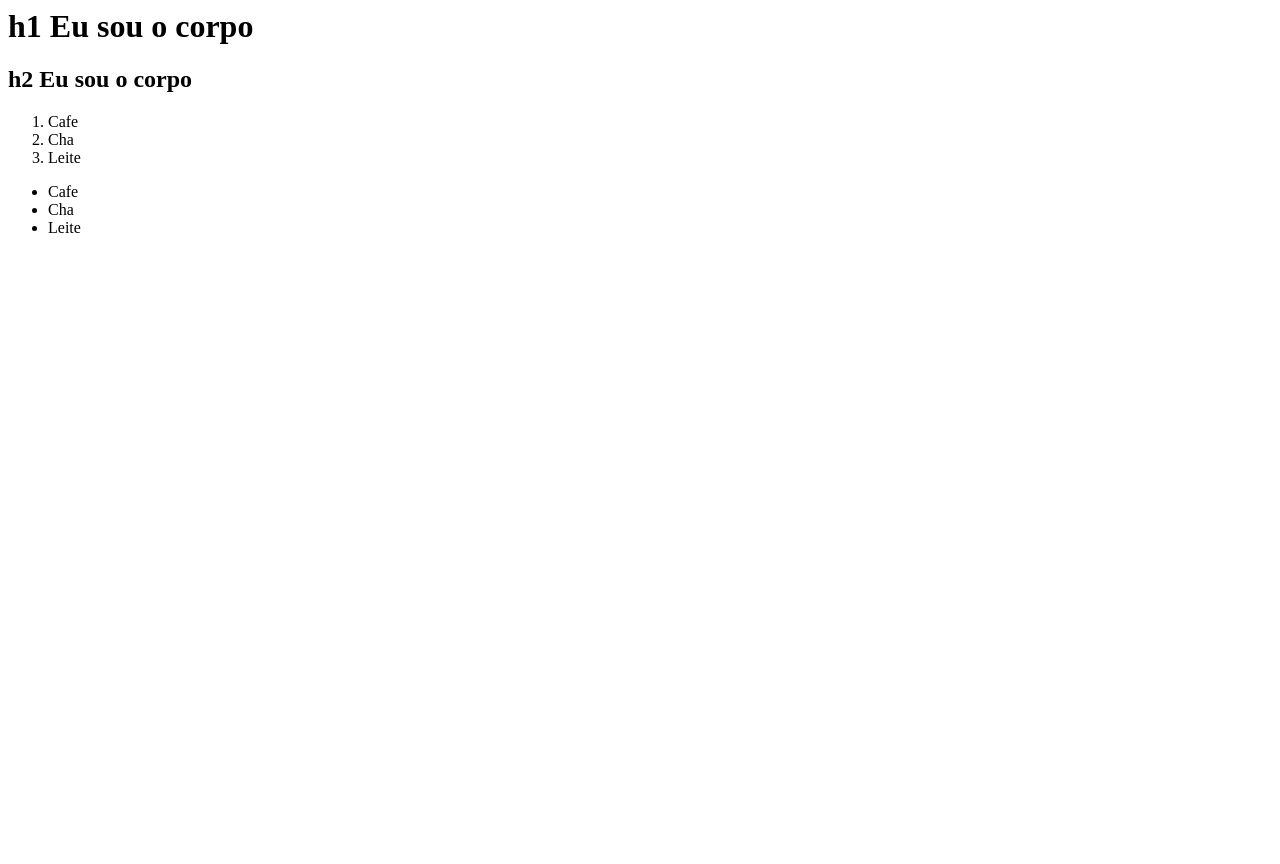
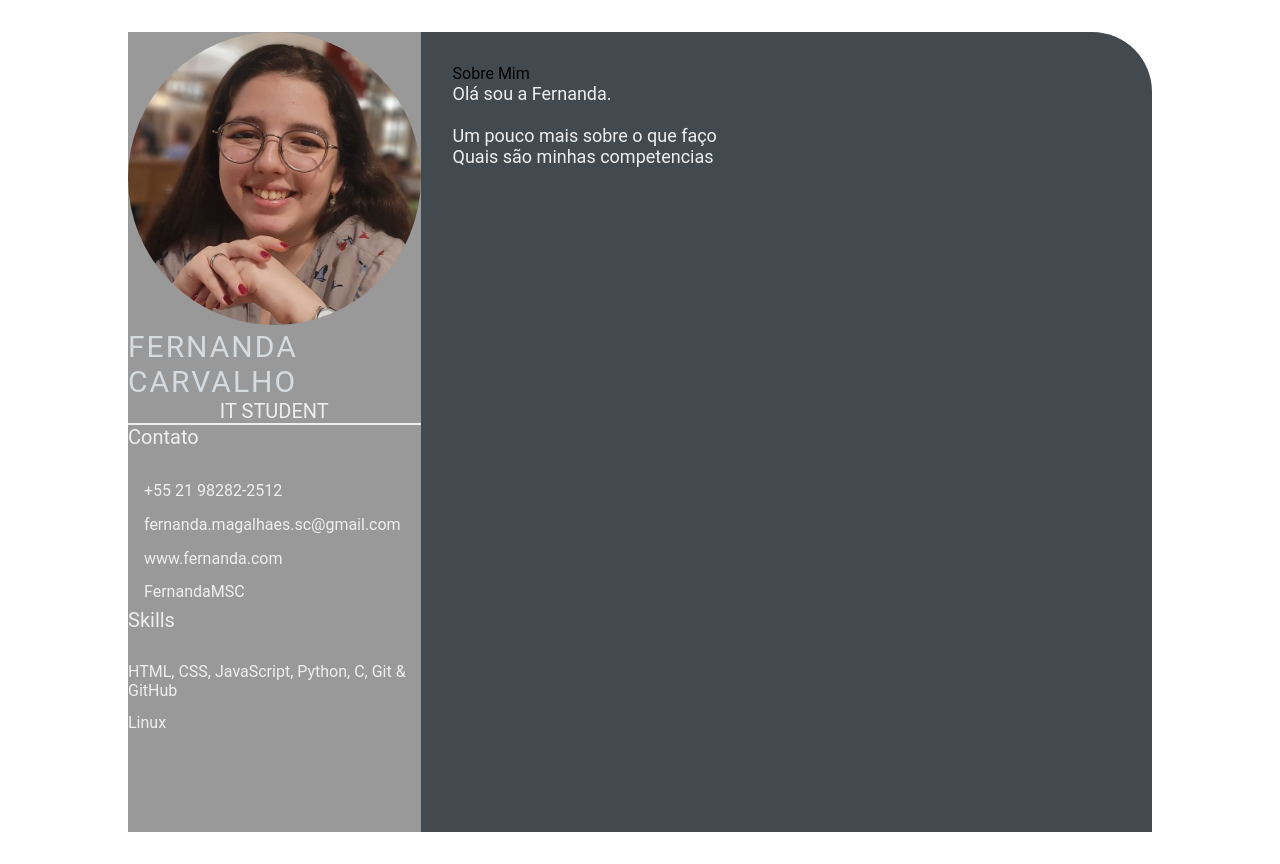
Before and after one commit to FernandaMSC/devweek.github.io, a plain HTML site: page index.html in a window 1280 px wide. Before the commit the page ends 800 px from the top, so only its background shows below. Drawn offline with Linux system fonts and the light colour scheme.

Commit message:
adicionado style.css e alterado index.html para primeira versão do currículo (#2)

```diff
--- a/index.html
+++ b/index.html
@@ -1,21 +1,53 @@
-<html>
-    <head>
-        <title>
-            Olá, eu sou a cabeça
-        </title>
-    </head>
-    <body>
-        <h1>h1 Eu sou o corpo</h1>
-        <h2>h2 Eu sou o corpo</h2>
-    </body>
-    <ol>
-        <li>Cafe</li>
-        <li>Cha</li>
-        <li>Leite</li>
-    </ol>
-    <ul>
-        <li>Cafe</li>
-        <li>Cha</li>
-        <li>Leite</li>
-    </ul>
+<!DOCTYPE html>
+<html lang="en">
+<head>
+    <meta charset="UTF-8">
+    <meta http-equiv="X-UA-Compatible" content="IE=edge">
+    <meta name="viewport" content="width=device-width, initial-scale=1.0">
+    <title>Fernanda Carvalho CV</title>
+
+    <link rel="stylesheet" href="style.css">
+
+</head>
+<body>
+    <main class="resume-contents">
+        <section class="left-section">
+                <section class="left-section-content">
+                    <div class="profile">
+                        <img class="profile-image" src="img/profile-image.jpeg" alt="Profile image">
+                        <p class="name">Fernanda Carvalho</p>
+                        <p class="profession">IT Student</p>
+                    </div>
+                    <div class="contact-info">
+                        <p class="left-title">Contato</p>
+                        <ul>
+                            <li><i class="fa fa-phone" ></i>+55 21 98282-2512</li>
+                            <li><i class="fa fa-envelope" ></i>fernanda.magalhaes.sc@gmail.com</li>
+                            <li><i class="fa fa-globe" ></i>www.fernanda.com</li>
+                            <li><i class="fa fa-github" ></i>FernandaMSC</li>
+                        </ul>
+                    </div>
+                    <div class="skills">
+                        <p class="left-title">Skills</p>
+                        <ul>
+                            <li><p>HTML, CSS, JavaScript, Python, C, Git & GitHub</p></li>
+                            <li><p>Linux</p></li>
+                        </ul>
+                    </div>
+                </section>
+            </section>
+                <section class="right-section">
+                    <div class="right-section-contents">
+                         <section class="about gap">
+                            <div class="right title">Sobre Mim</div>
+                            <p class="about-me-contents">
+                                Olá sou a Fernanda.<br>
+                                <br> Um pouco mais sobre o que faço
+                                <br> Quais são minhas competencias
+                            </p>
+                         </section>
+                    </div>
+                </section>
+    </main>
+</body>
 </html>
--- /dev/null
+++ b/style.css
@@ -0,0 +1,103 @@
+* {
+    margin: 0;
+    padding: 0;
+    box-sizing: border-box;
+    list-style: none;
+    font-family: 'Roboto', sans-serif;
+}
+
+.resume-contents {
+    min-height: 100vh;
+    width: 80%;
+    margin: 2rem auto;
+    display: grid;
+    grid-template-columns: repeat(7, 1fr);
+}
+
+.left-section {
+    grid-column: span 2;
+    height: 100%;
+    background-color: #999999;
+}
+
+.right-section {
+    grid-column: span 5;
+    height: 100%;
+    background-color: #424a50;
+    border-radius: 0px 60px 0px 0px;
+}
+
+.left-section-contents{
+    padding: 2rem 2rem;
+}
+
+.profile {
+    width: 100%;
+    border-bottom: 2px solid #eeeeee;
+}
+
+.profile .profile-image {
+    width: 100%;
+    border-radius: 100%;
+}
+
+.name {
+    color: #D6DBDF;
+    font-size: 30px;
+    letter-spacing: 2px;
+    text-transform: uppercase;
+}
+
+.profession {
+    color: #eeeeee;
+    font-size: 20px;
+    text-transform: uppercase;
+    text-align: center;
+}
+
+/* .contact-info { border-bottom: 2px solid #1B2631; } */
+.left-title {
+    color: #eeeeee;
+    font-size: 20px;
+}
+
+.contact-info ul {
+    padding-top: 1.5rem;
+}
+
+.contact-info ul li,
+.references ul li {
+    padding: .4rem 0;
+    color: #eeeeee;
+}
+
+.contact-info ul li i,
+.references ul li i {
+    padding-right: 1rem;
+    font-size: 18px;
+    color: #eeeeee;
+}
+
+.skills ul {
+    padding-top: 1.5rem;
+}
+.skills ul li p {
+    padding: .4rem 0;
+    color: #eeeeee;
+}
+
+.right-section-contents {
+    padding: 2rem 2rem;
+}
+
+.right-title {
+    color: #eeeeee;
+}
+
+.gap {
+    padding-bottom: 2rem;
+}
+.about-me-contents {
+    font-size: 18px;
+    color: #eeeeee;
+}
```
Also changed, not shown: img/profile-image.jpeg (added).
